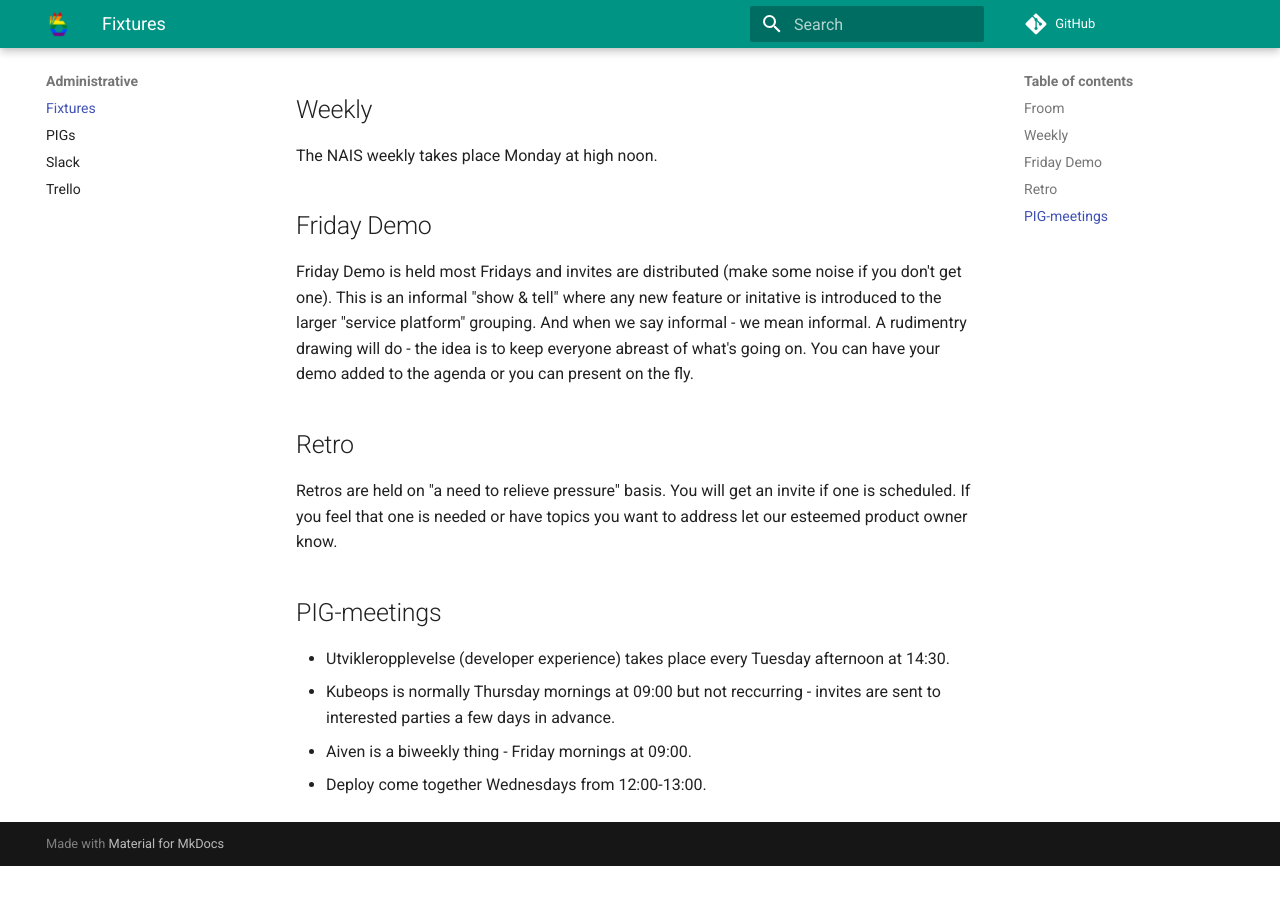
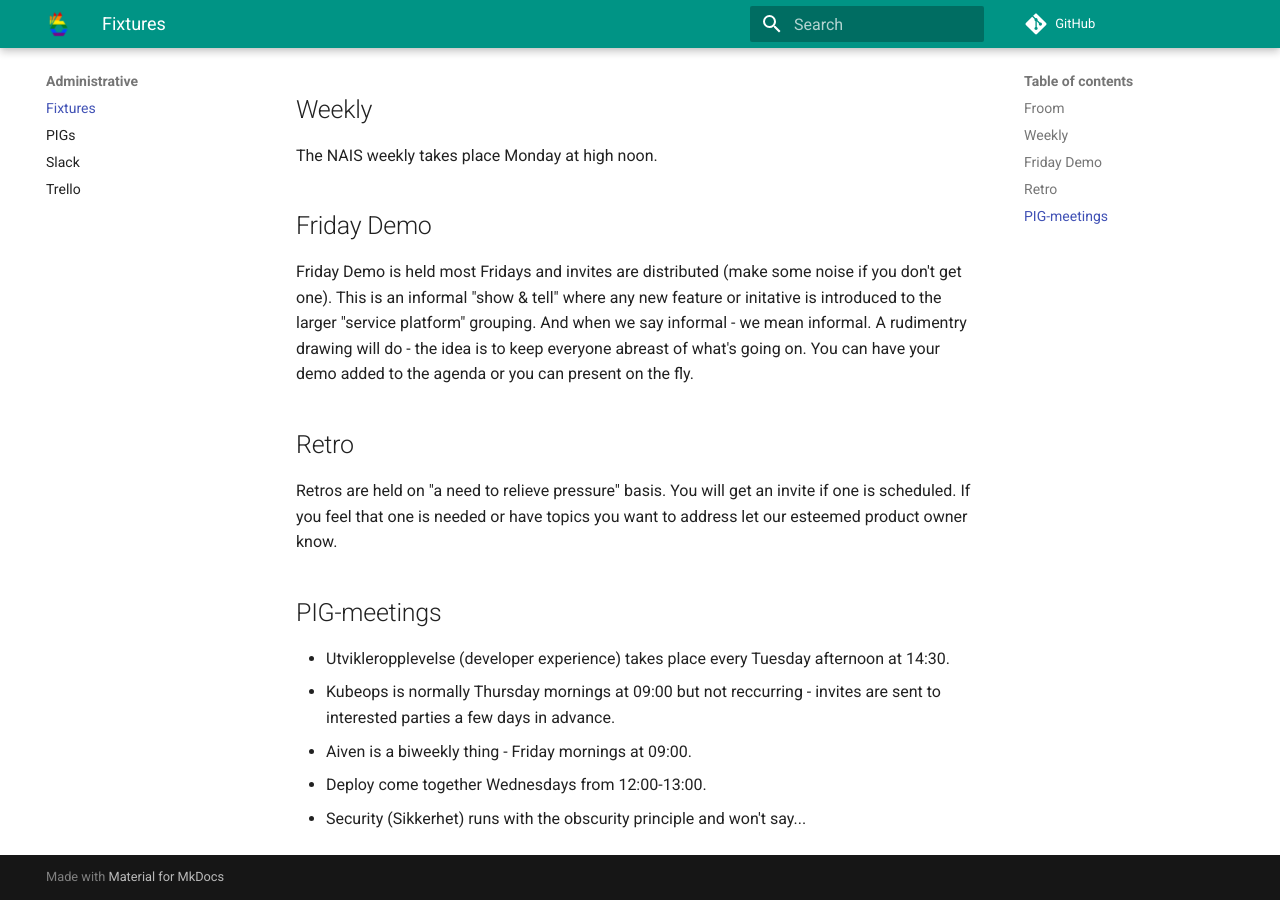
Before and after one commit to nais/handbook, an MkDocs documentation site: the page built from docs/administrative/fixtures.md, in a window 1280 px wide and 900 px high, scrolled down 821 px. Built offline with MkDocs 1.6.1 and Material for MkDocs 9.7.7, drawn with Linux system fonts in a browser that asks for light colours; comment, search, counter and statistics services are not loaded; before the commit the page ends 1687 px from its top, so only the background shows below that.

Commit message:
added something that says nothing

```diff
--- a/docs/administrative/fixtures.md
+++ b/docs/administrative/fixtures.md
@@ -40,3 +40,4 @@ Retros are held on "a need to relieve pressure" basis. You will get an invite if
 - Kubeops is normally Thursday mornings at 09:00 but not reccurring - invites are sent to interested parties a few days in advance.
 - Aiven is a biweekly thing - Friday mornings at 09:00.
 - Deploy come together Wednesdays from 12:00-13:00.
+- Security (Sikkerhet) runs with the obscurity principle and won't say...
```
